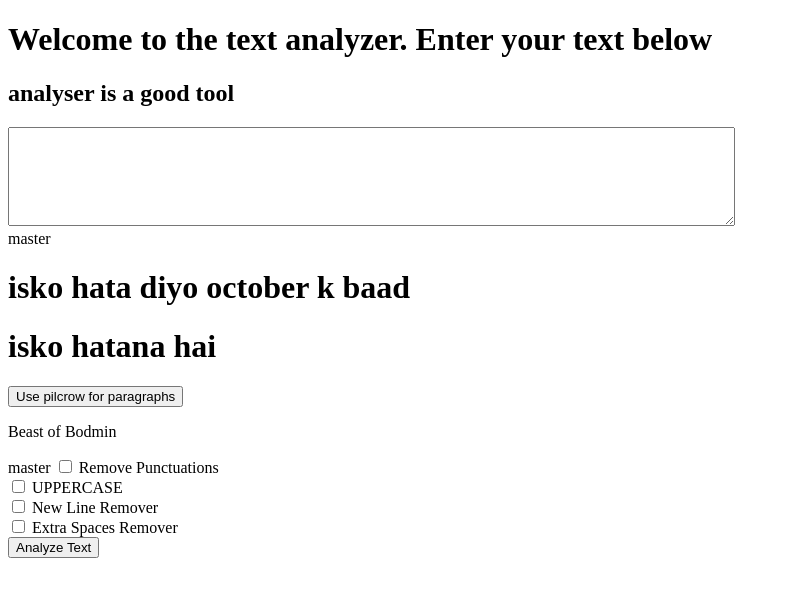
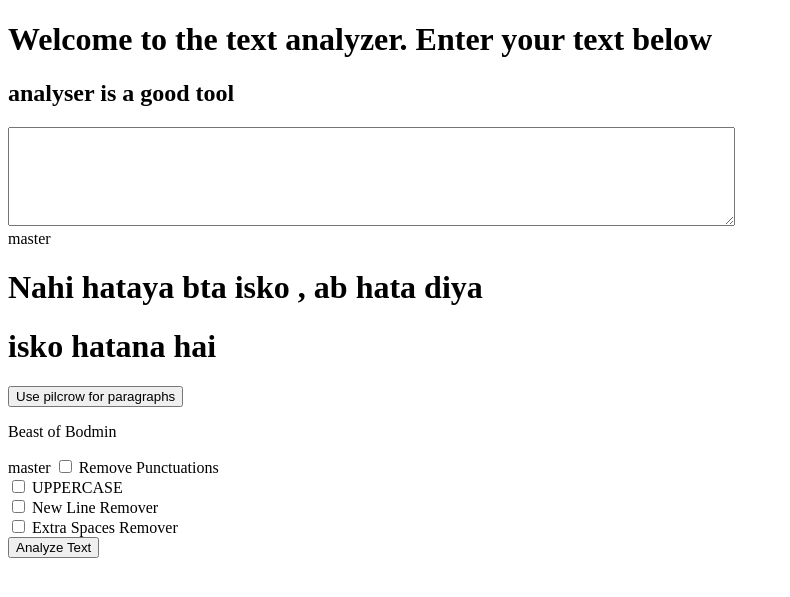
Before and after one commit to VinaySehwag14/texteditor, a Django app: page / in a window 1280 px wide. Shown: the top 597 px of the page, without its empty margins (0-790 px from the left). Run offline with Django 3.2, Linux system fonts and the light colour scheme.

Commit message:
Update index.html

```diff
--- a/templates/index.html
+++ b/templates/index.html
@@ -12,7 +12,7 @@
     <textarea name='text' style='margin: 0px; width: 721px; height: 93px;'></textarea><br>
 
  master
-    <h1>isko hata diyo october k baad </h1>
+    <h1>Nahi hataya bta isko , ab hata diya</h1>
 
 
     <h1>isko hatana hai </h1>
```
